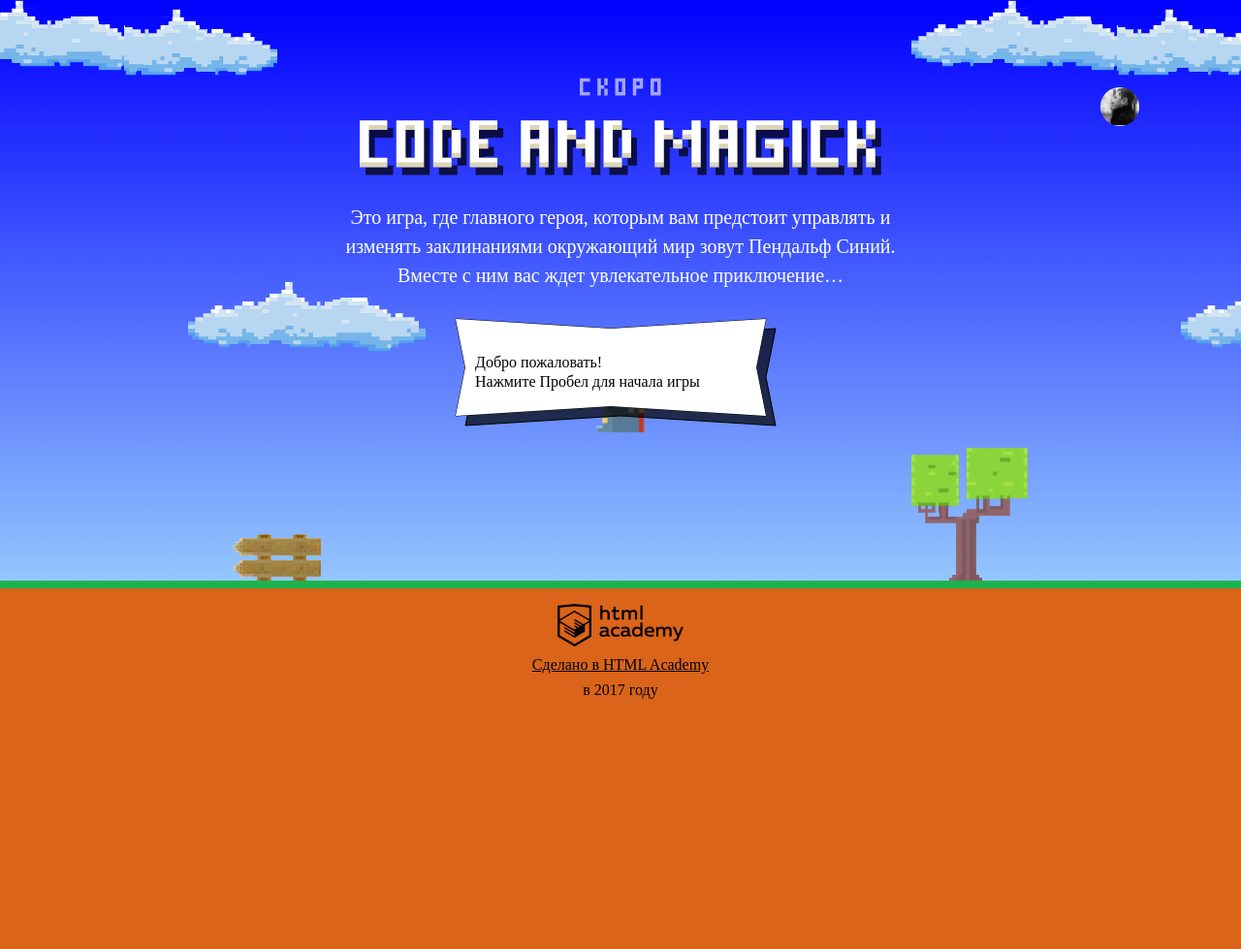
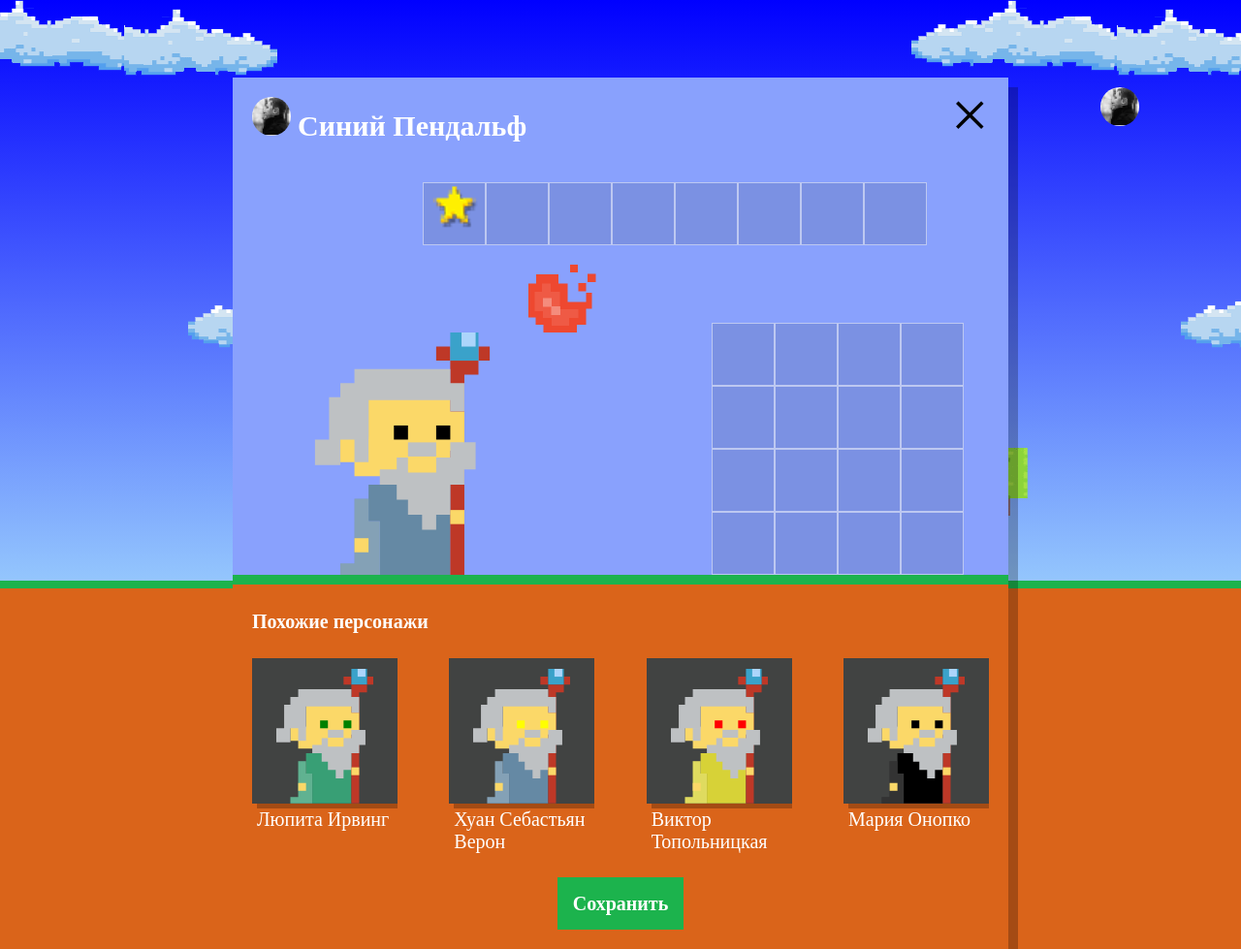
Before and after one commit to Korasis/41847-code-and-magick-2, a website: page index.html in a window 1280 px wide. Shown: the whole page at 97% size. Before the commit the page ends 800 px from the top, so only its background shows below. Drawn offline with Linux system fonts and the light colour scheme; a web font is replaced by a local one.

Commit message:
module3-task1

```diff
--- a/index.html
+++ b/index.html
@@ -199,6 +199,7 @@
     return height/3 - wizardHeight/2;
   }
 </script>
+<script src="js/setup.js"></script>
 <script src="js/game.js"></script>
 
 </body>
--- /dev/null
+++ b/js/setup.js
@@ -0,0 +1,86 @@
+'use strict';
+
+var wizards = [];
+
+// массивы данных для рандомайзера
+var names = ['Иван', 'Хуан Себастьян', 'Мария', 'Кристоф', 'Виктор', 'Юлия', 'Люпита', 'Вашингтон'];
+var surnames = ['да Марья', 'Верон', 'Мирабелла', 'Вальц', 'Онопко', 'Топольницкая', 'Нионго', 'Ирвинг'];
+var coatColors = ['rgb(101, 137, 164)', 'rgb(241, 43, 107)', 'rgb(146, 100, 161)', 'rgb(56, 159, 117)', 'rgb(215, 210, 55)', 'rgb(0, 0, 0)'];
+var eyesColors = ['black', 'red', 'blue', 'yellow', 'green'];
+
+// элементы
+var userDialog = document.querySelector('.setup');
+var similarElement = userDialog.querySelector('.setup-similar');
+var similarListElement = userDialog.querySelector('.setup-similar-list');
+var similarWizardTemplate = document.querySelector('#similar-wizard-template').content.querySelector('.setup-similar-item');
+
+// рандомайзер в диапазоне
+function getRandomInt(min, max) {
+  return Math.floor(Math.random() * (max - min + 1)) + min;
+}
+
+// рандомайзер массивов
+function getRandomArray(array, n) {
+  var i = 0;
+  var randomArray = [];
+  while (i < n) {
+    var randomArrayIndex = getRandomInt(0, array.length - 1);
+    if (randomArray.indexOf(array[randomArrayIndex]) < 0) {
+      randomArray[i] = array[randomArrayIndex];
+      i++;
+    }
+  }
+  return randomArray;
+}
+
+// генератор массива объектов
+function generateRandomObject(count) {
+  var randomNames = getRandomArray(names, count);
+  var randomSurnames = getRandomArray(surnames, count);
+  var randomCoats = getRandomArray(coatColors, count);
+  var randomEyes = getRandomArray(eyesColors, count);
+
+  for (var i = 0; i < count; i++) {
+    wizards[i] = {
+      'name': randomNames[i] + ' ' + randomSurnames[i],
+      'coatColor': randomCoats[i],
+      'eyesColor': randomEyes[i]
+    };
+  }
+}
+
+// генератор элементов шаблона
+var renderWizard = function (wizard) {
+  var wizardElement = similarWizardTemplate.cloneNode(true);
+
+  wizardElement.querySelector('.setup-similar-label').textContent = wizard.name;
+  wizardElement.querySelector('.wizard-coat').style.fill = wizard.coatColor;
+  wizardElement.querySelector('.wizard-eyes').style.fill = wizard.eyesColor;
+
+  return wizardElement;
+};
+
+var fragment = document.createDocumentFragment();
+
+// отрисовка элементов шаблона
+function renderSimilarItems() {
+  for (var j = 0; j < wizards.length; j++) {
+    fragment.appendChild(renderWizard(wizards[j]));
+    similarListElement.appendChild(fragment);
+  }
+}
+
+// показываем модалку персонажа
+function showSetup() {
+  userDialog.classList.remove('hidden');
+}
+
+// показываем блок похожих персонажей
+function showSimilar() {
+  similarElement.classList.remove('hidden');
+}
+
+generateRandomObject(4);
+showSetup();
+showSimilar();
+renderSimilarItems();
```
